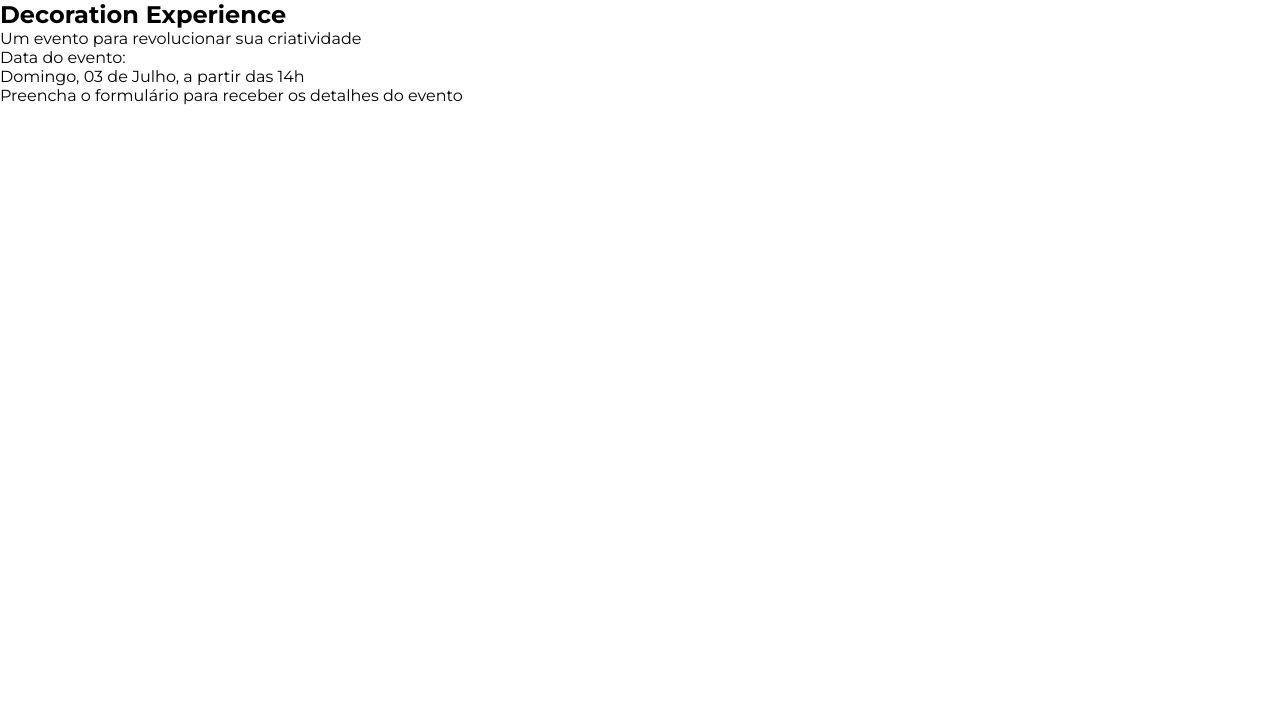
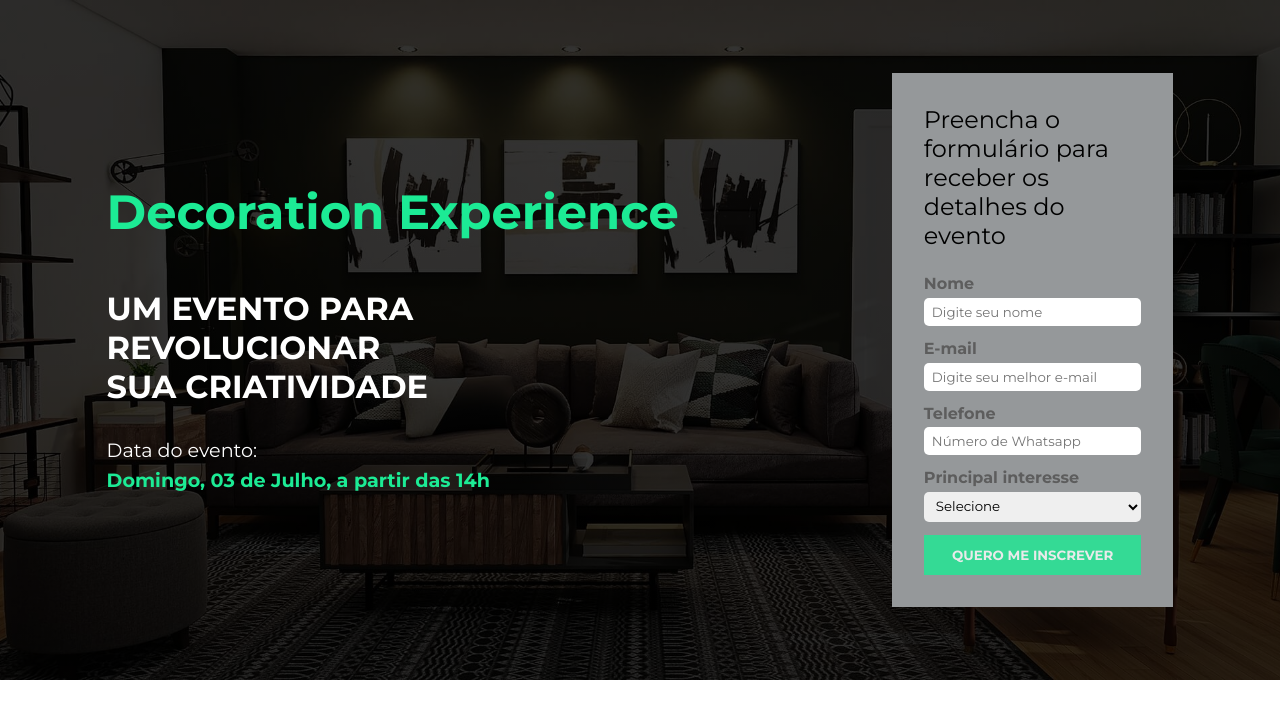
Before and after one commit to luccarvalho/landing_page, a plain HTML site: page index.html in a window 1280 px wide. Drawn offline with nearby package versions, Linux system fonts and the light colour scheme.

Commit message:
Add files via upload
Finalizando o header da landing page, inserindo um formulário e estlizando com o CSS.

```diff
--- a/css/styles.css
+++ b/css/styles.css
@@ -12,3 +12,89 @@
     padding: 0;
     box-sizing: border-box;
 }
+
+#descricao-evento {
+    background: linear-gradient(rgba(0,0,0,.8), rgba(0,0,0,.8)), url("../img/hrz-5.jpg");
+    background-position: center;
+    background-size: cover;
+    height: 85vh;
+    display: flex;
+    justify-content: space-around;
+    align-items: center;
+    color: var(--texto-primaria);
+}
+
+#aviso h2,
+#aviso .data-evento {
+    color: var(--primaria);
+}
+
+#aviso h2 {
+    font-size: 3em;
+    margin-bottom: 1em;
+}
+
+#aviso .sobre-evento {
+    font-size: 2em;
+    text-transform: uppercase;
+    max-width: 350px;
+    font-weight: bold;
+    margin-bottom: 1em;
+}
+
+#aviso p {
+    font-size: 1.2em;
+    margin-bottom: 0.3em;
+}
+
+#aviso .data-evento {
+    font-weight: bold;
+}
+
+#formulario-subscricao {
+    background-color: var(--secundaria);
+    padding: 2em;
+    max-width: 22%;
+}
+
+#formulario-subscricao p {
+    font-size: 1.5em;
+    color: var(--texto-secundaria);
+    margin-bottom: 1em;
+}
+
+.formulario-grupo {
+    display: flex;
+    flex-direction: column;
+    margin-bottom: 0.8em;
+}
+
+.formulario-grupo label {
+    color: var(--texto-tercearia);
+    margin-bottom: 0.3em;
+    font-weight: bold;
+}
+
+.formulario-grupo input,
+.formulario-grupo select {
+    padding: 6px 8px;
+    border-radius: 5px;
+    border: none;
+    outline: none;
+}
+
+.btn {
+    background-color: var(--primaria);
+    color: var(--texto-primaria);
+    text-transform: uppercase;
+    font-weight: bold;
+    width: 100%;
+    border: none;
+    padding: 12px;
+    cursor: pointer;
+    opacity: 0.8;
+}
+
+.btn:hover {
+    opacity: 1;
+}
--- a/index.html
+++ b/index.html
@@ -23,6 +23,31 @@
         </div>
         <div id="formulario-subscricao">
             <p>Preencha o formulário para receber os detalhes do evento</p>
+            <form>
+                <div class="formulario-grupo">
+                    <label for="name">Nome</label>
+                    <input type="text" name="name" placeholder="Digite seu nome">
+                </div>
+                <div class="formulario-grupo">
+                    <label for="email">E-mail</label>
+                    <input type="email" name="email" placeholder="Digite seu melhor e-mail">
+                </div>
+                <div class="formulario-grupo">
+                    <label for="phone">Telefone</label>
+                    <input type="text" name="phone" placeholder="Número de Whatsapp">
+                </div>
+                <div class="formulario-grupo">
+                    <label for="interest">Principal interesse</label>
+                    <select name="interest">
+                        <option value="" disabled selected>Selecione</option>
+                        <option value="apartment">Apartamentos</option>
+                        <option value="house">Casas</option>
+                        <option value="garden">Jardins</option>
+                        <option value="other">Outros</option>
+                    </select>
+                </div>
+                <input type="submit" class="btn" value="Quero me inscrever">
+            </form>
         </div>
 
     </header>
```
